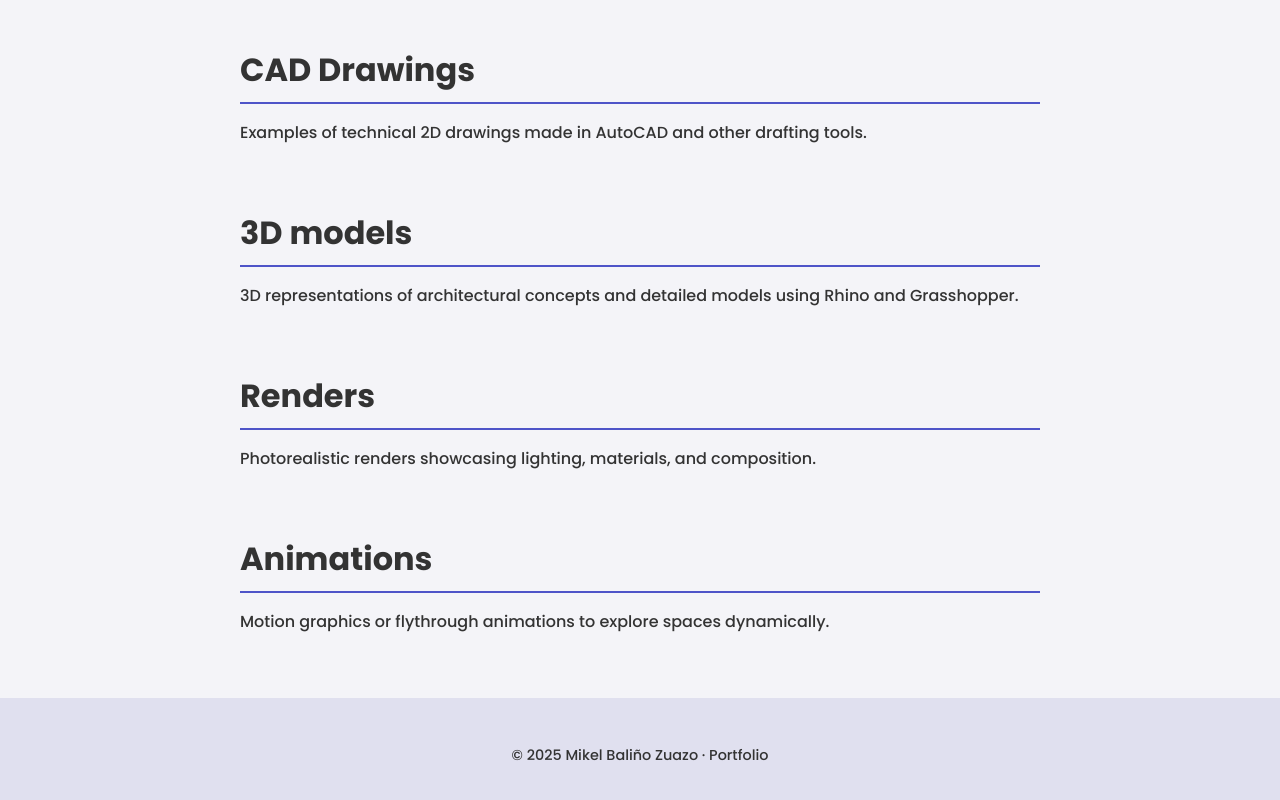
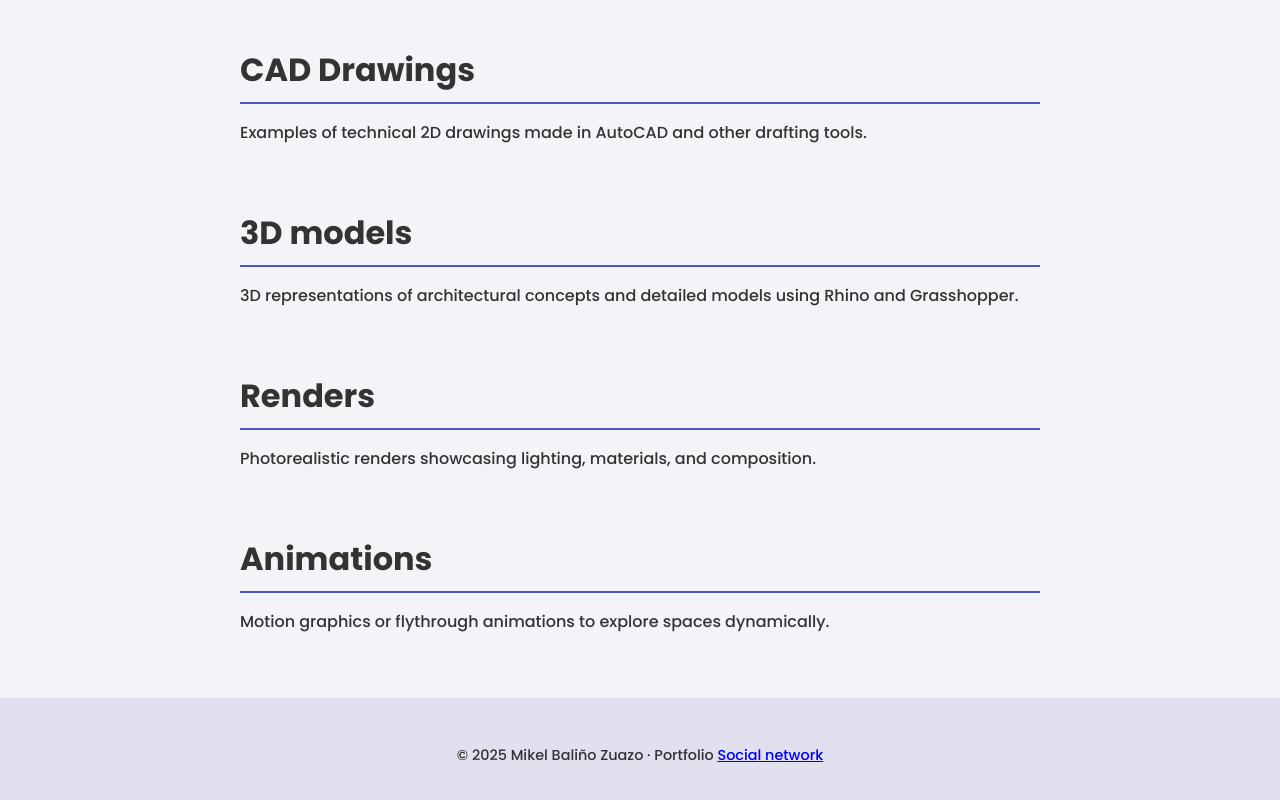
Before and after one commit to MikelBalinoZuazo/MikelBalinoZuazo.github.io, a plain HTML site: page index.html in a window 1280 px wide. Shown: the part 1206-2006 px from the top of the page. Drawn offline with Linux system fonts and the light colour scheme.

Commit message:
Footer update.html

```diff
--- a/index.html
+++ b/index.html
@@ -57,8 +57,9 @@
     <!-- Embed videos or links -->
   </section>
 
-  <footer>
-    <p>&copy; 2025 Mikel Baliño Zuazo · Portfolio</p>
-  </footer>
+ <footer>
+  <p>&copy; 2025 Mikel Baliño Zuazo · Portfolio <a href="https://www.linkedin.com/in/tu-perfil" target="_blank">Social network</a></p>
+</footer>
+
 </body>
 </html>
```
